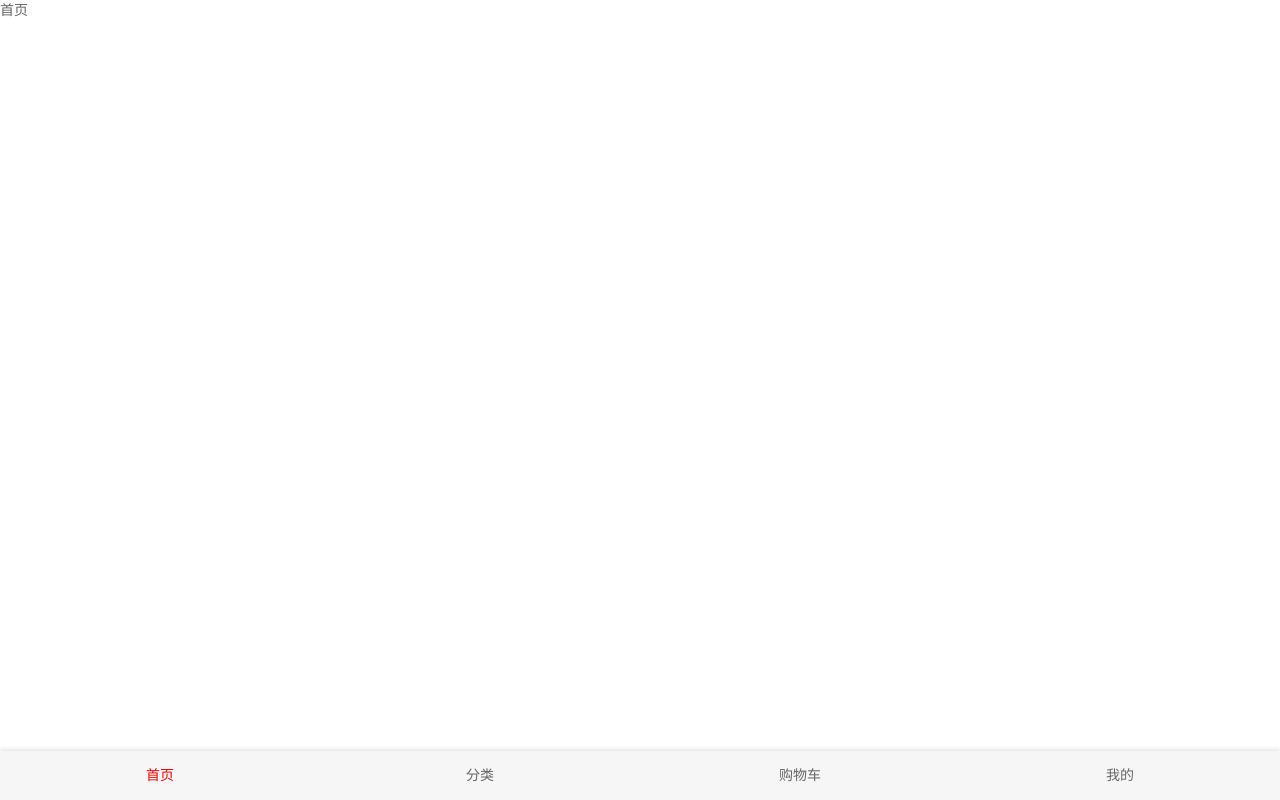
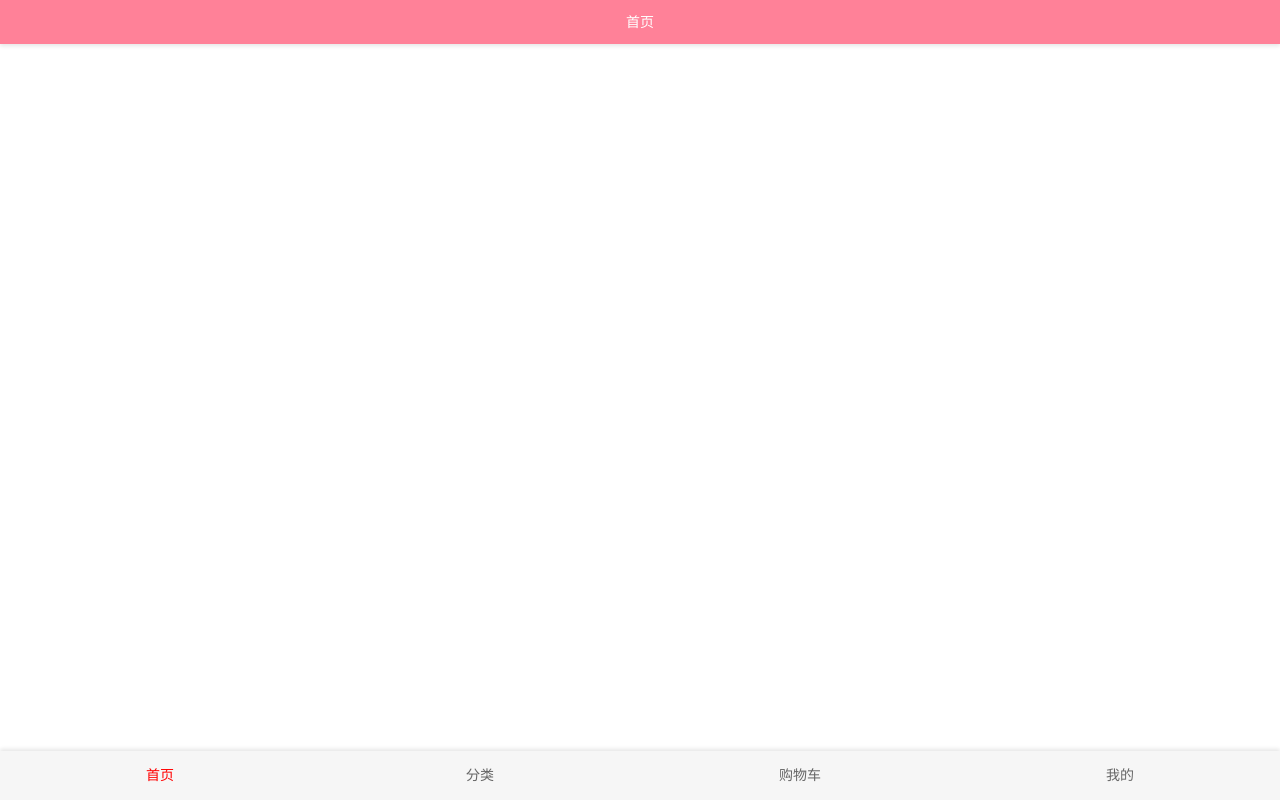
Before and after one commit to lovae/mall, a Vue app: page /home in a window 1280 px wide. Built offline with nearby package versions, Linux system fonts and the light colour scheme; a small style sheet from the web is missing.

Commit message:
tabbar和scss全局变量抽离

```diff
--- /dev/null
+++ b/src/assets/css/_variable.scss
@@ -0,0 +1,6 @@
+$color-text: #666;
+$color-high-text: #ff5777;
+$color-tint: #ff8198;
+$color-background: #fff;
+$font-size: 14px;
+$line-height: 1.5;
--- a/src/assets/css/base.scss
+++ b/src/assets/css/base.scss
@@ -1,10 +1,3 @@
-$color-text: #666;
-$color-high-text: #ff5777;
-$color-tint: #ff8198;
-$color-background: #fff;
-$font-size: 14px;
-$line-height: 1.5;
-
 :root {
   color: $color-text;
   background: $color-background;
@@ -25,13 +18,13 @@ body {
     "Microsoft YaHei", "微软雅黑", sans-serif, Arial;
   user-select: none;
   -webkit-tap-highlight-color: transparent;
-  background: var(--color-background);
-  color: var(--color-text);
+  background: $color-background;
+  color: $color-text;
   width: 100vw;
 }
 
 a {
-  color: var(--color-text);
+  color: $color-high-text;
   text-decoration: none;
 }
 .clear-fix::after {
--- a/src/components/common/navbar/NavBar.vue
+++ b/src/components/common/navbar/NavBar.vue
@@ -1,9 +1,20 @@
 <template>
-  <div></div>
+  <div class="nav-bar">
+    <div class="item-left">
+      <slot name="left"></slot>
+    </div>
+    <div class="item-center">
+      <slot name="center"></slot>
+    </div>
+    <div class="item-right">
+      <slot name="right"></slot>
+    </div>
+  </div>
 </template>
 
 <script>
 export default {
+  name: "NavBar",
   data() {
     return {};
   },
@@ -12,4 +23,19 @@ export default {
 };
 </script>
 
-<style lang="scss" scoped></style>
+<style lang="scss" scoped>
+.nav-bar {
+  display: flex;
+  height: 44px;
+  line-height: 44px;
+  text-align: center;
+  box-shadow: 0 2px 4px rgba(0, 0, 0, 0.1);
+  .item-left,
+  .item-right {
+    width: 60px;
+  }
+  .item-center {
+    flex: 1;
+  }
+}
+</style>
--- a/src/components/content/mainbar/MainBar.vue
+++ b/src/components/content/mainbar/MainBar.vue
@@ -33,6 +33,7 @@
 import TabBar from "components/common/tabbar/TabBar";
 import TabBarItem from "components/common/tabbar/TabBarItem";
 export default {
+  name: "MainBar",
   data() {
     return {};
   },
--- a/src/views/cart/Cart.vue
+++ b/src/views/cart/Cart.vue
@@ -6,6 +6,7 @@
 
 <script>
 export default {
+  name: "Cart",
   data() {
     return {};
   },
--- a/src/views/category/Category.vue
+++ b/src/views/category/Category.vue
@@ -6,6 +6,7 @@
 
 <script>
 export default {
+  name: "Category",
   data() {
     return {};
   },
--- a/src/views/home/Home.vue
+++ b/src/views/home/Home.vue
@@ -1,17 +1,29 @@
 <template>
-  <div>
-    首页
+  <div id="home">
+    <nav-bar>
+      <div slot="center">首页</div>
+    </nav-bar>
   </div>
 </template>
 
 <script>
+import NavBar from "components/common/navbar/NavBar";
 export default {
+  name: "Home",
   data() {
     return {};
+  },
+  components: {
+    NavBar
   },
   created() {},
   methods: {}
 };
 </script>
 
-<style lang="scss" scoped></style>
+<style lang="scss" scoped>
+#home {
+  background-color: $color-tint;
+  color: #fff;
+}
+</style>
--- a/src/views/profile/Profile.vue
+++ b/src/views/profile/Profile.vue
@@ -6,6 +6,7 @@
 
 <script>
 export default {
+  name: "Profile",
   data() {
     return {};
   },
--- a/vue.config.js
+++ b/vue.config.js
@@ -1,5 +1,10 @@
 module.exports = {
   css: {
+    loaderOptions: {
+      scss: {
+        prependData: `@import "~@/assets/css/_variable.scss";`
+      }
+    },
     sourceMap: true
   },
   configureWebpack: {
```
Also changed, not shown: src/components/common/navbar/vue.vue (added).
